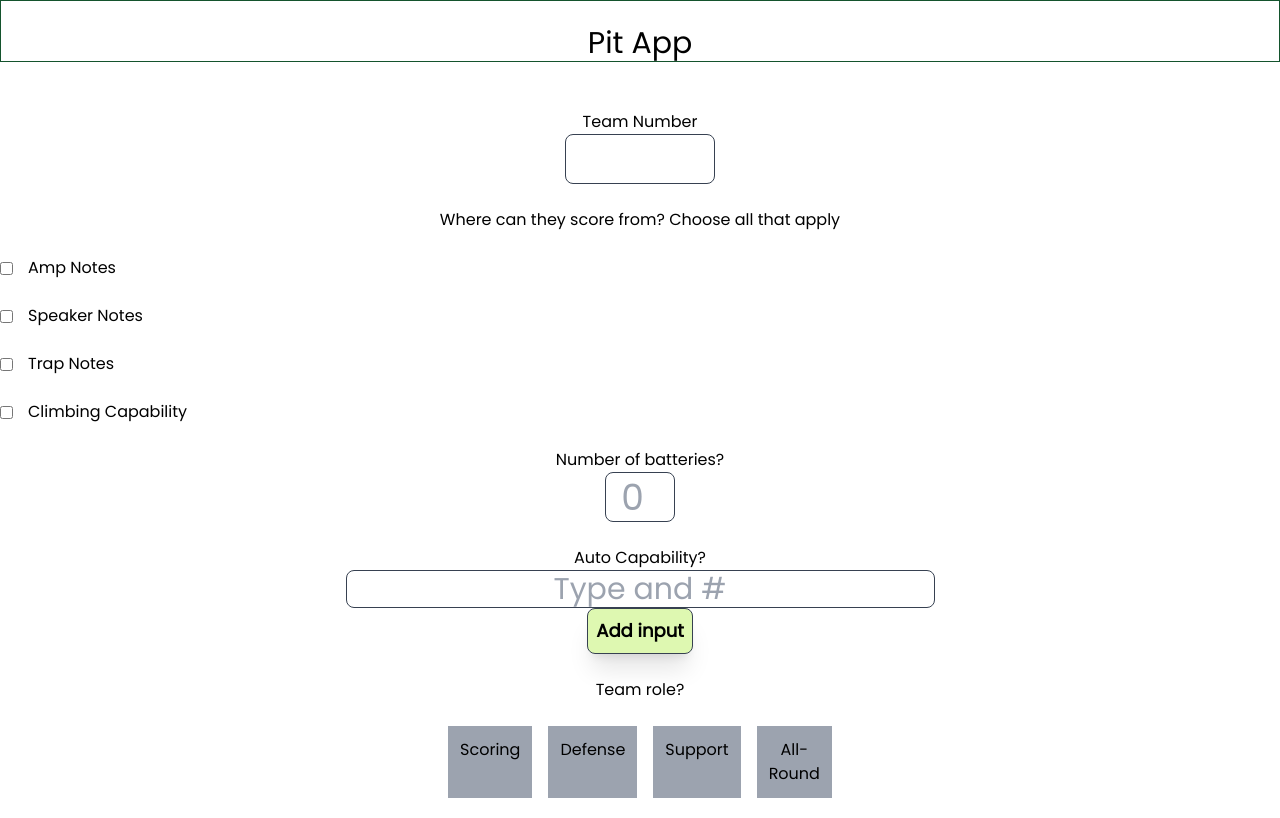
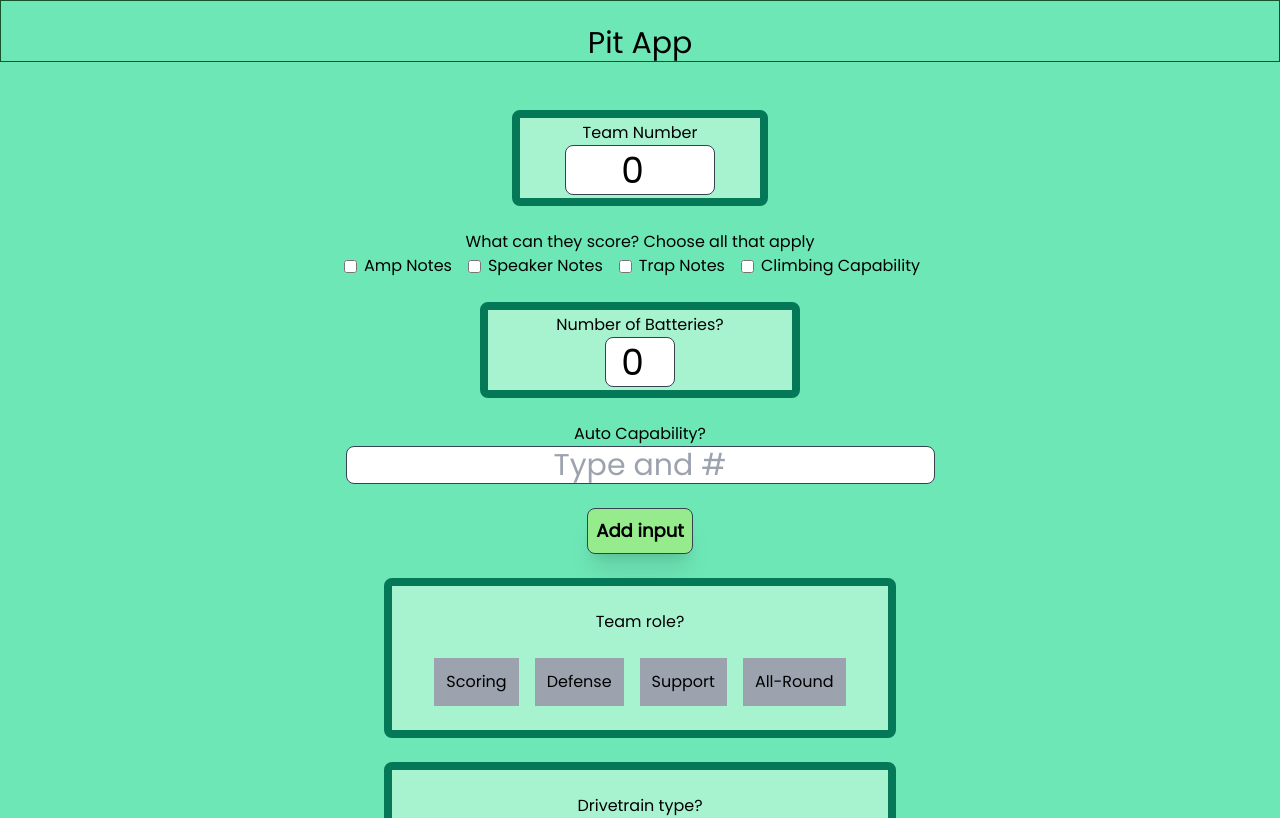
Before and after one commit to 4201VitruvianBots/scouting-app-2024, a React (Vite) app in the folder client/: page /pit in a window 1280 px wide. Shown: the top 818 px of the page. Built offline with nearby package versions, Linux system fonts and the light colour scheme.

Commit message:
Pitscout
Making look nicer and saving values

```diff
--- a/client/src/apps/pit/PitApp.tsx
+++ b/client/src/apps/pit/PitApp.tsx
@@ -1,40 +1,24 @@
-//import { ToggleButton, ToggleButtonGroup } from "@mui/material";
-//import BackHome from "../../components/BackHome";
-//import HomeIcon from '@mui/icons-material/Home';
-import { Dispatch, SetStateAction, useState } from 'react';
 import MultiButton from '../../components/MultiButton';
-import ToggleButton from '../../components/ToggleButton'
-import React from 'react';
-import { ClimbPosition, TeamRolePit, DrivetrainPit } from 'requests';
+//import ToggleButton from '../../components/ToggleButton'
+import React, { useState } from 'react';
 import Checkbox from '../../components/Checkbox';
 
 
-function PitApp({
-  setClimb,
-  climbPosition
-} : {
-  setClimb: Dispatch<SetStateAction<ClimbPosition>>;
-  climbPosition: ClimbPosition;
-}
+function PitApp() {
 
-) {
+  const Input = () => {
+    return <input className='place-content-center mx-auto w-min !flex border-1 rounded-lg border border-gray-700 text-3xl text-center' type="text" placeholder="Type and #" />;
 
-  const [alliance, setAlliance] = useState(false); //false=red, true=blue, null=hollow purple
-
-  const handleClimb = (
-    newClimb: ClimbPosition
-) => {
-    setClimb(newClimb);
-};
-
-const handleImage = () => {
-    setAlliance(!alliance);
-};
-
+     };
 
   const [role, setRole] = useState<'scoring' | 'defense' | 'support' | 'all-round'>();
   const [drivetrain, setDrivetrain] = useState<'tank' | 'swerve' | 'MECANUM' | 'other'>();
-  const [scoreStates, setScoreStates] = React.useState(["scoreState1", "scoreState1", "scoreState1"]);
+  const [additionalNotes, setAdditionalNotes] = useState('');
+  const [batteryNumber, setBatteryNumber] = useState(Number);
+  const [teamNumber, setTeamNumber] = useState(Number);
+  const [autoList, setAutoList] = useState([<Input key={0} />]); //I dont think this saves any of the auto inputs, to be figured out later
+
+
 
   const inputBattery = {
     width: '70px',
@@ -45,54 +29,27 @@ const handleImage = () => {
     height: '50px',
   };
 
-  const Input = () => {
-    return <input className='place-content-center mx-auto w-min !flex border-1 rounded-lg border border-gray-700 text-3xl text-center' type="text" placeholder="Type and #" />;
-   };
-   const [inputList, setInputList] = useState([<Input key={0} />]);
 
-   const onAddBtnClick = event => {
-      setInputList([...inputList, <Input key={inputList.length} />]);
+
+
+   const addAnotherAuto = event => {
+      setAutoList([...autoList, <Input key={autoList.length} />]);
    };
 
-
-    const handleScoreChange = (index: number) => {
-        switch (scoreStates[index]) {
-           case "scoreState1":
-             setScoreStates(prevScoreStates => {
-               const newScoreStates = [...prevScoreStates];
-               newScoreStates[index] = "scoreState2";
-               return newScoreStates;
-             });
-             break;
-           case "scoreState2":
-             setScoreStates(prevScoreStates => {
-               const newScoreStates = [...prevScoreStates];
-               newScoreStates[index] = "scoreState3";
-               return newScoreStates;
-             });
-             break;
-           case "scoreState3":
-             setScoreStates(prevScoreStates => {
-               const newScoreStates = [...prevScoreStates];
-               newScoreStates[index] = "scoreState1";
-               return newScoreStates;
-             });
-             break;
-           default:
-             setScoreStates(prevScoreStates => {
-               const newScoreStates = [...prevScoreStates];
-               newScoreStates[index] = "scoreState1";
-               return newScoreStates;
-             });
-        }
-       };
-
-
+   const handleAdditionalNotes = (event) => {
+    setAdditionalNotes(event.target.value);
+  };
+  const handleBatteryNumber = (event) => {
+    setBatteryNumber(event.target.value);
+  };
+  const handleTeamNumber = (event) => {
+    setTeamNumber(event.target.value);
+  };
 
 
     return (
         <>
-
+            <div className='bg-emerald-300'>
             <div className="border border-green-900">
               <br/>
               <h1 className="text-center text-3xl">Pit App</h1>
@@ -101,75 +58,67 @@ const handleImage = () => {
             <br/>
 
             <br/>
+
+            <div className="flex justify-center items-center">
+            <div className="flex flex-col items-center bg-emerald-200 border-emerald-700 border-8 h-24 w-1/5 justify-center rounded-lg">
             <h1 className="text-center">Team Number</h1>
-            <input style={inputTeamNum} className='place-content-center mx-auto w-min !flex border-1 rounded-lg border border-gray-700 text-4xl text-center' type="number"></input>
+            <input min={0} onChange={handleTeamNumber} value={teamNumber} style={inputTeamNum} className='place-content-center mx-auto w-min !flex border-1 rounded-lg border border-gray-700 text-4xl text-center' type="number" placeholder='Team#'></input>
+            </div>
+            </div>
+
             <br></br>
 
 
 
-            <h1 className="text-center">Where can they score from? Choose all that apply</h1>
+            <h1 className="text-center">What can they score? Choose all that apply</h1>
 
             <div className="place-content-center mx-auto w-min !flex pad">
 
-            {/* <ToggleButton
-              value="scoreState1"
-              aria-label="scoreState1"
-              onClick={() => handleScoreChange(0)}
-              sx={{ backgroundColor: scoreStates[0] === "scoreState1" ? "white" : scoreStates[0] === "scoreState2" ? "#a4ebaf" : "#FC8066" }}>
-              Near
-            </ToggleButton>
-
-            <ToggleButton
-             value="scoreState2"
-             aria-label="scoreState2"
-             onClick={() => handleScoreChange(1)}
-             sx={{ backgroundColor: scoreStates[1] === "scoreState1" ? "white" : scoreStates[ 1] === "scoreState2" ? "#a4ebaf" : "#FC8066" }}>
-             Mid
-            </ToggleButton>
-
-            <ToggleButton
-             value="scoreState3"
-             aria-label="scoreState3"
-             onClick={() => handleScoreChange(2)}
-             sx={{ backgroundColor: scoreStates[2] === "scoreState1" ? "white" : scoreStates[2] === "scoreState2" ? "#a4ebaf" : "#FC8066" }}>
-             Far
-            </ToggleButton> */}
-            </div>
             <br></br>
 
-            <div className="flex items-center space-x-2">
+            <div className="flex items-center whitespace-nowrap">
               <Checkbox className="form-checkbox h-5 w-5 text-blue-600" />
-              <label htmlFor="ampNotes" className="cursor-pointer select-none">Amp Notes</label>
+              <label htmlFor="ampNotes" className="cursor-pointer select-none mr-4">Amp Notes</label>
               </div>
               <br/>
-              <div className="flex items-center space-x-2">
+              <div className="flex items-center whitespace-nowrap">
               <Checkbox className="form-checkbox h-5 w-5 text-blue-600" />
-              <label htmlFor="ampNotes" className="cursor-pointer select-none">Speaker Notes</label>
+              <label htmlFor="ampNotes" className="cursor-pointer select-none mr-4">Speaker Notes</label>
               </div>
               <br/>
-              <div className="flex items-center space-x-2">
+              <div className="flex items-center whitespace-nowrap">
               <Checkbox className="form-checkbox h-5 w-5 text-blue-600" />
-              <label htmlFor="ampNotes" className="cursor-pointer select-none">Trap Notes</label>
+              <label htmlFor="ampNotes" className="cursor-pointer select-none mr-4">Trap Notes</label>
               </div>
               <br/>
-              <div className="flex items-center space-x-2">
+              <div className="flex items-center whitespace-nowrap">
               <Checkbox className="form-checkbox h-5 w-5 text-blue-600" />
-              <label htmlFor="ampNotes" className="cursor-pointer select-none">Climbing Capability</label>
+              <label htmlFor="ampNotes" className="cursor-pointer select-none mr-4">Climbing Capability</label>
               </div>
               <br/>
+              </div>
 
-            <h1 className="text-center">Number of batteries?</h1>
-            <input style={inputBattery} className='place-content-center mx-auto w-min !flex border-1 rounded-lg border border-gray-700 text-4xl text-center' type="number" placeholder="0"></input>
+            <br></br>
+
+            <div className="flex justify-center items-center">
+            <div className="flex flex-col items-center bg-emerald-200 border-emerald-700 border-8 h-24 w-1/4 justify-center rounded-lg ">
+            <h1 className="text-center">Number of Batteries?</h1>
+            <input min={0} onChange={handleBatteryNumber} value={batteryNumber} style={inputBattery} className='place-content-center mx-auto w-min !flex border-1 rounded-lg border border-gray-700 text-4xl text-center' type="number" placeholder="0"></input>
+            </div>
+            </div>
+
             <br></br>
             <h1 className="text-center">Auto Capability?</h1>
 
             <div>
-            {inputList}
-            <button className="bg-lime-300 font-sans text-lg font-semibold text-black md:bg-opacity-50 border-1 rounded-lg border border-gray-700 px-2 py-2 shadow-xl place-content-center mx-auto !flex pad'" onClick={onAddBtnClick}>Add input</button>
+            {autoList}
+            <br/>
+            <button className="bg-lime-300 font-sans text-lg font-semibold text-black md:bg-opacity-50 border-1 rounded-lg border border-gray-700 px-2 py-2 shadow-xl place-content-center mx-auto !flex pad '" onClick={addAnotherAuto}>Add input</button>
             </div>
 
             <br></br>
-            <div className="flex flex-col items-center">
+            <div className="flex justify-center items-center">
+            <div className="flex flex-col items-center bg-emerald-200 border-emerald-700 border-8 h-40 w-2/5 justify-center rounded-lg">
               <h1 className="text-center">Team role?</h1>
               <br/>
             <div className='flex justify-center space-x-4'>
@@ -178,13 +127,17 @@ const handleImage = () => {
               value={role}
               labels={['Scoring', 'Defense', 'Support', 'All-Round']}
               values={['scoring', 'defense', 'support', 'all-round']}
-              className={['place-content-center mx-auto w-min !flex', 'place-content-center mx-auto w-min !flex', 'place-content-center mx-auto w-min !flex', 'place-content-center mx-auto w-min !flex' ]}
+              className={['place-content-center mx-auto w-min !flex whitespace-nowrap', 'place-content-center mx-auto w-min !flex whitespace-nowrap', 'place-content-center mx-auto w-min !flex whitespace-nowrap', 'place-content-center mx-auto w-min !flex whitespace-nowrap' ]}
               />
               </div>
               </div>
+              </div>
+
 
             <br></br>
-            <div className='flex flex-col items-center'>
+            <div className="flex justify-center items-center ">
+            <div className="flex flex-col items-center bg-emerald-200 border-emerald-700 border-8 h-40 w-2/5 justify-center rounded-lg ">
+            <div className='flex flex-col items-center '>
             <h1 className="text-center">Drivetrain type?</h1>
             <br/>
             <div className='flex justify-center space-x-4'>
@@ -197,15 +150,16 @@ const handleImage = () => {
             />
             </div>
             </div>
-
+            </div>
+            </div>
             <br></br>
 
             <h1 className="text-center">Additional Notes?</h1>
-            <input className='place-content-center mx-auto w-min !flex border-1 rounded-lg border border-gray-700 text-4xl text-center' type="text"></input>
+            <input className='place-content-center mx-auto w-min !flex border-1 rounded-lg border border-gray-700 text-4xl text-center' onChange={handleAdditionalNotes} value={additionalNotes} type="text"></input>
 
             <br></br>
             <button className='bg-green-500 font-sans text-4xl font-semibold text-black md:bg-opacity-50 border-1 rounded-lg border border-gray-700 px-4 py-4 shadow-xl place-content-center mx-auto w-min !flex pad'>Submit</button>
-
+            </div>
         </>
     );
 }
```
Also changed, not shown: 1 other file (tests, documents, lock files or other folders).
